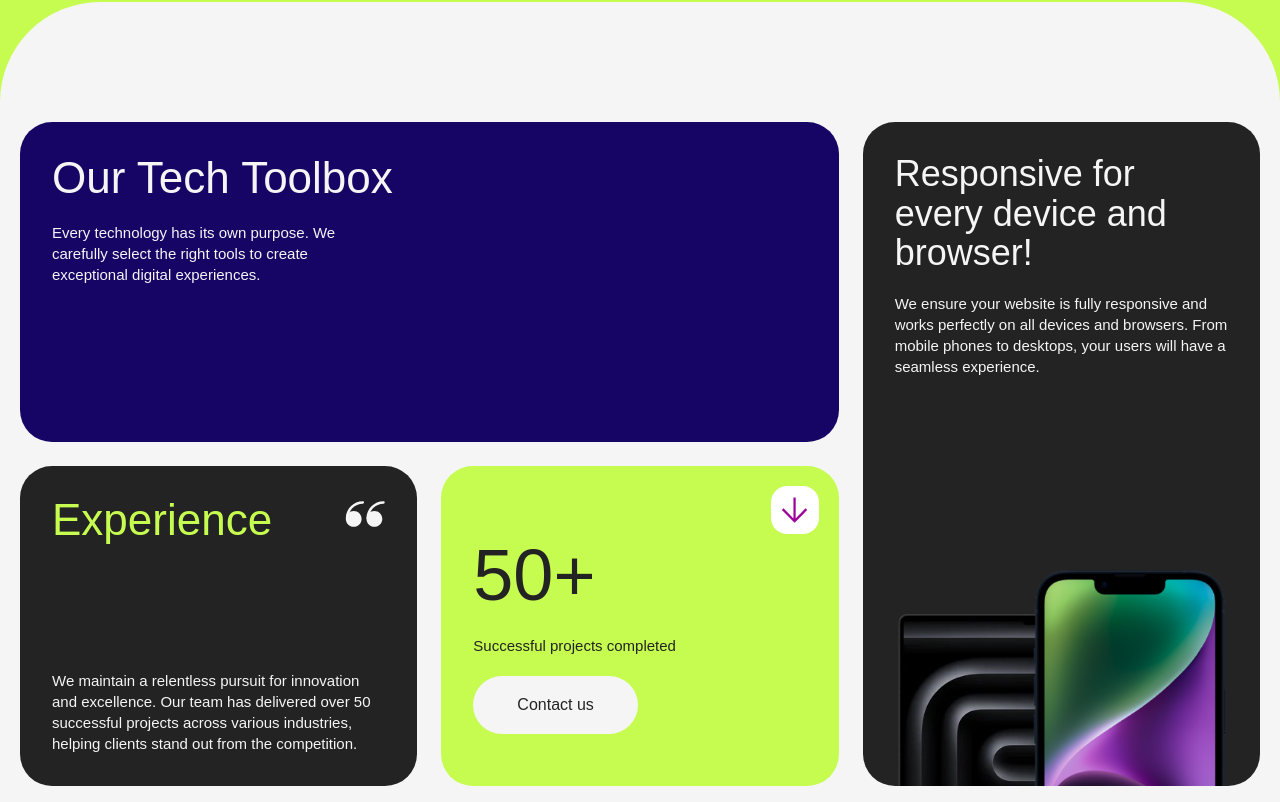
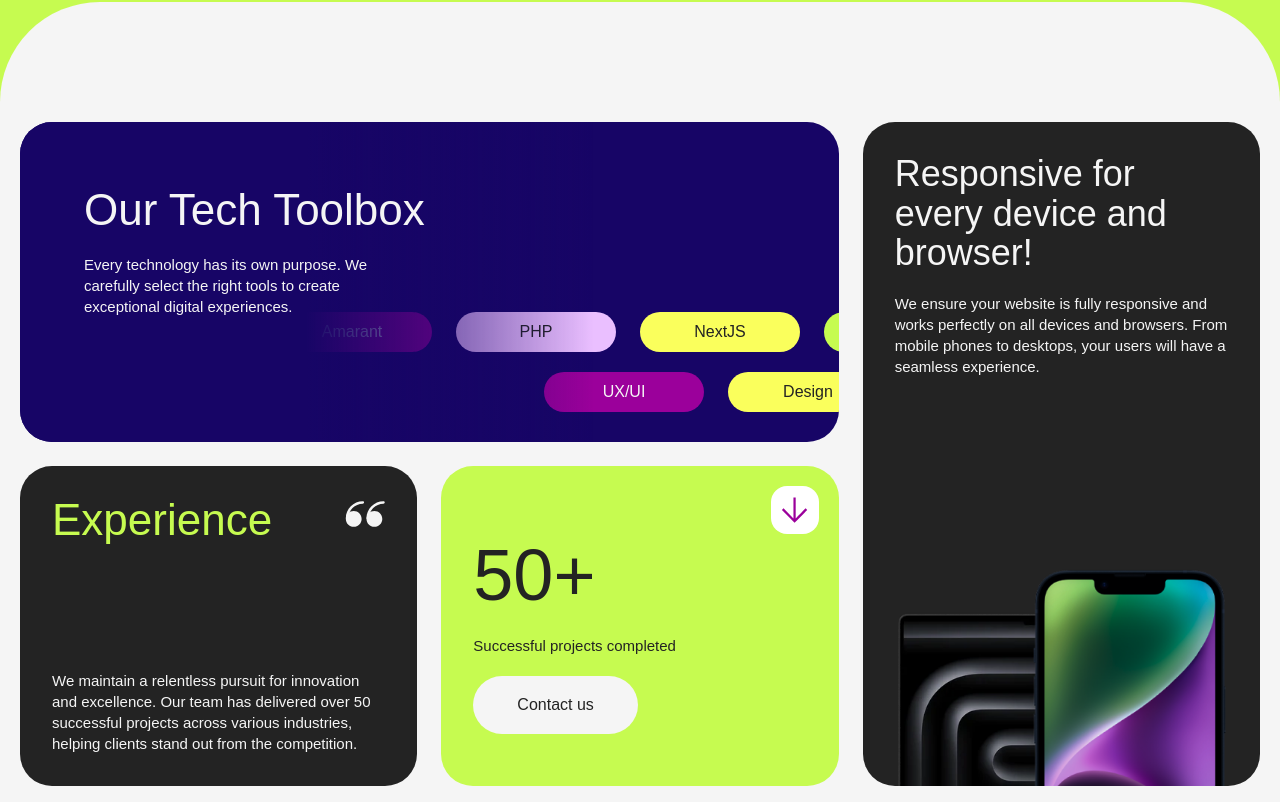
Before and after one commit to petar-simeta/evidente-website, a Next.js app: page / in a window 1280 px wide. Shown: the part 1498-2300 px from the top of the page. Built offline with nearby package versions, Linux system fonts and the light colour scheme; a web font is replaced by a local one.

Commit message:
finished features Section with tool techbox animation on scroll

```diff
--- a/app/components/featuresSection.tsx
+++ b/app/components/featuresSection.tsx
@@ -1,21 +1,162 @@
 'use client';
 
+import { useRef, useEffect } from 'react';
+import styles from '../page.module.scss';
+import { gsap } from 'gsap';
+import { ScrollTrigger } from 'gsap/ScrollTrigger';
+import Link from 'next/link';
 import Image from 'next/image';
-import styles from '../page.module.scss';
-import Link from 'next/link';
 
-export default function FeaturesSection() {
+gsap.registerPlugin(ScrollTrigger);
+
+export default function TechToolbox() {
+  const containerRef = useRef<HTMLDivElement>(null);
+  const forwardRef = useRef<HTMLDivElement>(null);
+  const backwardRef = useRef<HTMLDivElement>(null);
+
+  const techsForward = [
+    'UX/UI',
+    'Design',
+    'Webshops',
+    'Websites',
+    'Support',
+    'Consulting',
+  ];
+  const colorsForward = [
+    '#9B009B',
+    '#FAFF5C',
+    '#EABFFF',
+    '#C6FB50',
+    '#484848',
+    '#EABFFF',
+  ];
+  const textColorsForward = [
+    '#F5F5F5',
+    '#232323',
+    '#232323',
+    '#232323',
+    '#F5F5F5',
+    '#232323',
+  ];
+
+  const techsBackward = [
+    'Drupal CMS',
+    'JavaScript',
+    'Amarant',
+    'PHP',
+    'NextJS',
+    'Figma',
+  ];
+  const colorsBackward = [
+    '#FAFF5C',
+    '#C6FB50',
+    '#9B009B',
+    '#EABFFF',
+    '#FAFF5C',
+    '#C6FB50',
+  ];
+  const textColorsBackward = [
+    '#F5F5F5',
+    '#232323',
+    '#F5F5F5',
+    '#232323',
+    '#232323',
+    '#232323',
+  ];
+
+  useEffect(() => {
+    const container = containerRef.current!;
+    const fwd = forwardRef.current!;
+    const bwd = backwardRef.current!;
+
+    const startFwd = window.innerWidth * 0.8;
+    const startBwd = window.innerWidth * 0.3;
+    const shiftFwd = fwd.scrollWidth * 0.1;
+    const shiftBwd = bwd.scrollWidth * 0.5;
+
+    gsap.fromTo(
+      fwd,
+      { x: startFwd },
+      {
+        x: shiftFwd,
+        ease: 'none',
+        scrollTrigger: {
+          trigger: container,
+          start: 'top bottom',
+          end: 'bottom top',
+          scrub: true,
+        },
+      }
+    );
+
+    gsap.fromTo(
+      bwd,
+      { x: startBwd },
+      {
+        x: shiftBwd,
+        ease: 'none',
+        scrollTrigger: {
+          trigger: container,
+          start: 'top bottom',
+          end: 'bottom top',
+          scrub: true,
+        },
+      }
+    );
+
+    return () => ScrollTrigger.getAll().forEach((st) => st.kill());
+  }, []);
+
   return (
-    <section className={styles.featuresSection}>
+    <section ref={containerRef} className={styles.featuresSection}>
       <div className='container'>
         <div className={styles.featuresGrid}>
-          {/* Tech Toolbox Card */}
           <div className={`${styles.featureCard} ${styles.techToolbox}`}>
-            <h3>Our Tech Toolbox</h3>
-            <p>
-              Every technology has its own purpose. We carefully select the
-              right tools to create exceptional digital experiences.
-            </p>
+            {/* Backward slider */}
+            <div ref={backwardRef} className={styles.sliderReverse} role='list'>
+              {techsBackward.map((tech, i) => (
+                <div
+                  key={i}
+                  className={styles.card}
+                  style={{
+                    backgroundColor: colorsBackward[i],
+                    color: textColorsBackward[i],
+                  }}
+                  role='listitem'
+                >
+                  {tech}
+                </div>
+              ))}
+            </div>
+
+            {/* Forward slider */}
+            <div ref={forwardRef} className={styles.slider} role='list'>
+              {techsForward.map((tech, i) => (
+                <div
+                  key={i}
+                  className={styles.card}
+                  style={{
+                    backgroundColor: colorsForward[i],
+                    color: textColorsForward[i],
+                  }}
+                  role='listitem'
+                >
+                  {tech}
+                </div>
+              ))}
+            </div>
+
+            {/* Tech Toolbox Content */}
+            <div className={styles.content}>
+              <h3>Our Tech Toolbox</h3>
+              <p>
+                Every technology has its own purpose. We carefully select the
+                right tools to create exceptional digital experiences.
+              </p>
+            </div>
+
+            {/* Tech Toolbox Mask */}
+            <div className={styles.mask}></div>
           </div>
 
           {/* Experience Card */}
@@ -48,7 +189,7 @@ export default function FeaturesSection() {
             </div>
           </div>
 
-          {/* Responsive Card */}
+          {/* Responsive Sard Card */}
           <div className={`${styles.featureCard} ${styles.responsiveCard}`}>
             <h3>Responsive for every device and browser!</h3>
             <p>
--- a/app/page.module.scss
+++ b/app/page.module.scss
@@ -401,13 +401,65 @@
     grid-column: 1 / 3;
     grid-row: 1 / 2;
 
-    h3 {
-      font-size: 44px;
-      margin-bottom: 20px;
+    position: relative;
+    overflow: hidden;
+
+    .content {
+      position: relative;
+      z-index: 3;
+      padding: 32px;
+
+      h3 {
+        font-size: 44px;
+        margin-bottom: 20px;
+      }
+      p {
+        max-width: 320px;
+      }
     }
 
-    p {
-      max-width: 320px;
+    .mask {
+      position: absolute;
+      z-index: 2;
+      inset: 0;
+      background: linear-gradient(to right, #170566 35%, transparent 70%);
+    }
+
+    .slider,
+    .sliderReverse {
+      position: absolute;
+      left: -500px;
+      right: -500px;
+      display: flex;
+      align-items: center;
+      gap: 24px;
+      will-change: transform;
+      z-index: 1;
+      overflow: hidden;
+      min-width: 0;
+    }
+
+    .sliderReverse {
+      bottom: 80px;
+      height: 60px;
+    }
+
+    .slider {
+      bottom: 20px;
+      height: 60px;
+    }
+
+    .card {
+      flex: 0 0 160px;
+      width: 160px;
+      height: 40px;
+      border-radius: 24px;
+      display: flex;
+      align-items: center;
+      justify-content: center;
+      font-size: 16px;
+      font-weight: 400;
+      transform-style: preserve-3d;
     }
   }
 
```
